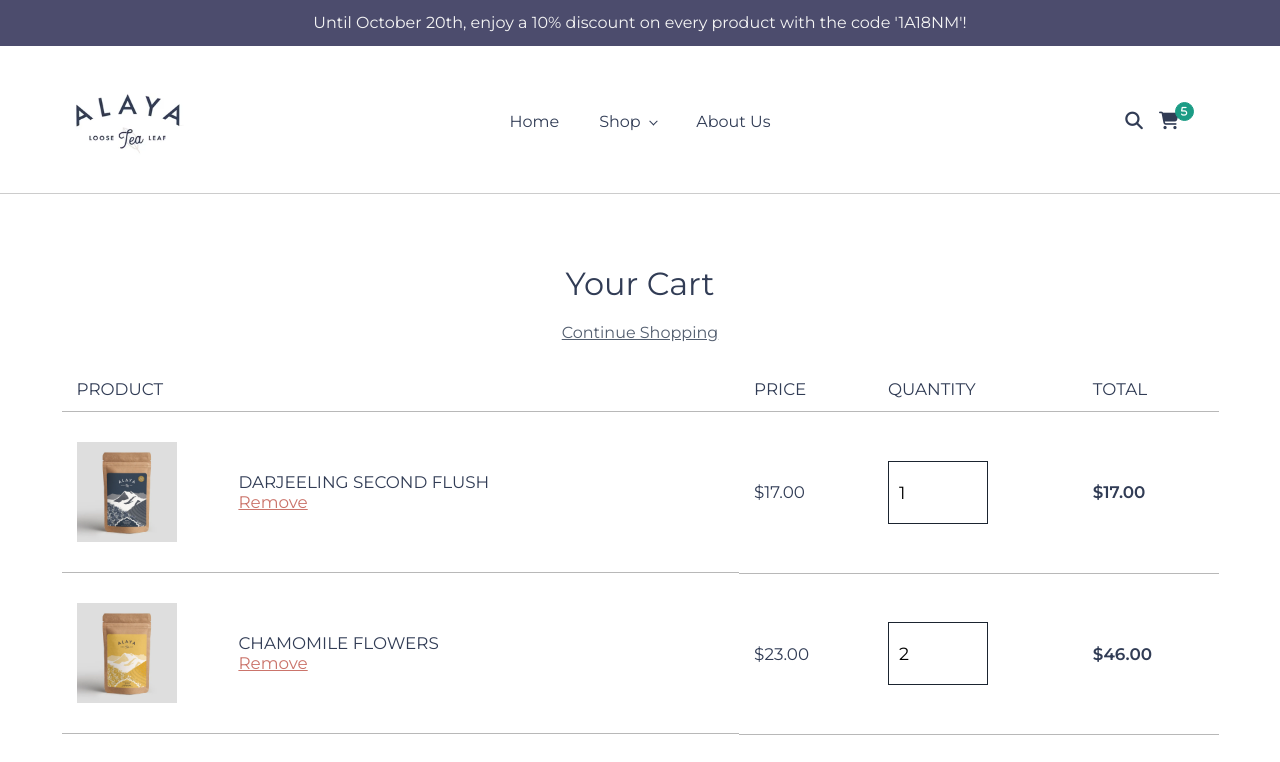
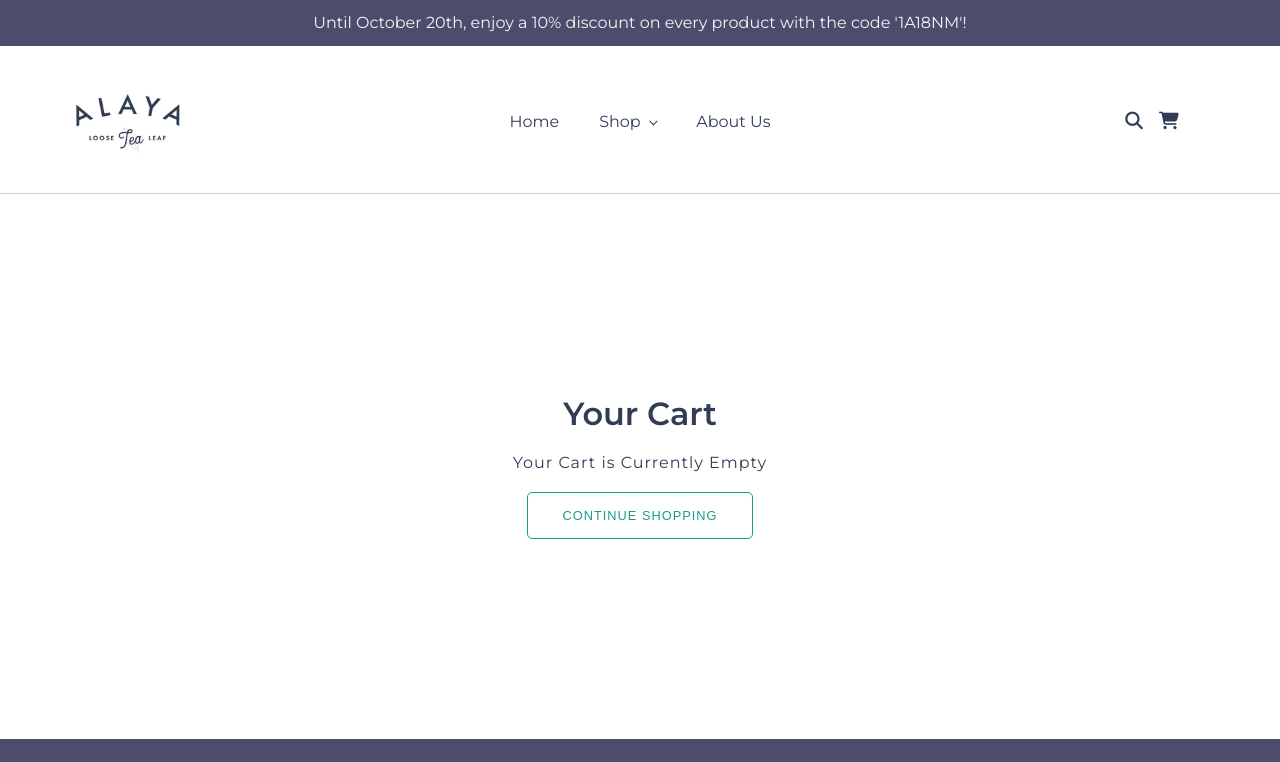
Before and after one commit to abdullahucaak/e-commerce-base, a Vue app: page /cart in a window 1280 px wide. Shown: the top 762 px of the page. Built offline with nearby package versions, Linux system fonts and the light colour scheme; data requests are answered from the project's data file.

Commit message:
The bug related to adding a new order to completedOrders has been resolved.

```diff
--- a/data/db.json
+++ b/data/db.json
@@ -226,46 +226,20 @@
       "totalPrice": null
     }
   ],
-  "cartProducts": [
-    {
-      "id": 2,
-      "name": "DARJEELING SECOND FLUSH",
-      "price": "17.00",
-      "photo": "product_600x600.webp",
-      "quantity": 1,
-      "totalPrice": "17.00"
-    },
-    {
-      "id": 13,
-      "name": "CHAMOMILE FLOWERS",
-      "price": "23.00",
-      "photo": "assam-black-600x600.webp",
-      "quantity": 2,
-      "totalPrice": "46.00"
-    },
-    {
-      "id": 15,
-      "name": "MORNING MUG",
-      "price": "33.59",
-      "photo": "assam-black-600x600.webp",
-      "quantity": 2,
-      "totalPrice": "67.18"
-    }
-  ],
+  "cartProducts": [],
   "orders": [],
   "completedOrders": [
     {
-      "id": 1,
       "userNote": "",
       "howDidYouHear": "Please Make a Selection",
       "cartProducts": [
         {
-          "id": 3,
-          "name": "ADACAY + GINGER",
-          "price": "11.99",
+          "id": 2,
+          "name": "DARJEELING SECOND FLUSH",
+          "price": "17.00",
           "photo": "product_600x600.webp",
           "quantity": 1,
-          "totalPrice": "11.99"
+          "totalPrice": "17.00"
         }
       ],
       "shippingInfo": {
@@ -279,17 +253,55 @@
         "phoneNumber": "+90 545 816 87 97"
       },
       "shippingMethod": {
+        "name": "USPS Ground",
+        "price": "9.44"
+      },
+      "cartInformation": {
+        "cartNumber": "8565 1827 3874 3837",
+        "nameOnCart": "Abdullah Uçak",
+        "expirationDate": "2024-04-02",
+        "securityCode": "654"
+      },
+      "orderUniqueCode": "fd28cf61-1d61-491d-81fc-88cc503f3497",
+      "finalPrice": "26.44",
+      "id": 1
+    },
+    {
+      "userNote": "",
+      "howDidYouHear": "Please Make a Selection",
+      "cartProducts": [
+        {
+          "id": 14,
+          "name": "TULSI (INDIAN BASIL)",
+          "price": "33.00",
+          "photo": "assam-black-600x600.webp",
+          "quantity": 1,
+          "totalPrice": "33.00"
+        }
+      ],
+      "shippingInfo": {
+        "email": "abdullahucaak@gmail.com",
+        "firstName": "Kaan",
+        "lastName": "Uçak",
+        "shippingAddress": "29 Ekim Mah. Kıbrıs Caddesi Narin Evleri B/blok No:8 Sincan/Ankara",
+        "country": "turkiye",
+        "zipCode": "06930",
+        "city": "Ankara",
+        "phoneNumber": "+90 545 816 87 97"
+      },
+      "shippingMethod": {
         "name": "USPS First Class Package",
         "price": "4.44"
       },
-      "finalPrice": "15.23",
       "cartInformation": {
         "cartNumber": "8565 1827 3874 3837",
         "nameOnCart": "Abdullah Uçak",
-        "expirationDate": "2024-03-28",
+        "expirationDate": "2024-04-05",
         "securityCode": "654"
       },
-      "orderUniqueCode": "21d8225d-79ee-484f-b06f-3f1a5451733b"
+      "orderUniqueCode": "34fe969b-f7b1-458f-8deb-5fc271f3895e",
+      "finalPrice": "37.44",
+      "id": 2
     }
   ]
 }
--- a/src/components/checkouts/PaymentC.vue
+++ b/src/components/checkouts/PaymentC.vue
@@ -170,6 +170,7 @@
 })
 
 const payNow = () =>{
+
   submitted.value = true
 
   if(validateSecurityCode.value && validateExpirationDate.value && validateNameOnCart.value && validateCartNumber.value){
@@ -201,7 +202,7 @@
       console.log("else worked" + productStore.orders[0].finalPrice )
     }
     /* posting to json function */
-    const post = async () =>{
+/*     const post = async () =>{
         await axios.post("http://localhost:3000/completedOrders", productStore.orders[0])
         .then((result)=>{
             console.log(result)
@@ -209,6 +210,19 @@
         .catch((error) => {
             console.error(error)
         });
+    } */
+    // Axios kullanarak objeyi "completedOrders" dizisine eklemek
+    const post = async () => {
+      await axios.post('http://localhost:3000/completedOrders', productStore.orders[0]) // Tek bir objeyi post ediyoruz
+        .then(response => {
+            // Axios başarıyla tamamlandığında, "completedOrders" dizisine ekleyin
+            productStore.completedOrders.push(response.data); // Yanıtı (response) doğrudan ekleyebilirsiniz, ya da uygun bir şekilde düzenleyebilirsiniz.
+            console.log('Order completed and added to completedOrders array:', response.data);
+        })
+        .catch(error => {
+            // Axios isteği başarısız olduğunda
+            console.error('Error completing order:', error.message);
+      });
     }
 
     /* delete from json and post to json function */
--- a/src/views/CartPage.vue
+++ b/src/views/CartPage.vue
@@ -110,6 +110,8 @@
 productStore.getCartProducts()
 /* getOrders with JSON */
 productStore.getOrders()
+/* getOrders with JSON */
+productStore.getCompletedOrders()
 
 const userNote = ref("")
 const howDidYouHear = ref("Please Make a Selection")
@@ -118,7 +120,6 @@
 const postOrders = (e) =>{
 
     const newOrder = reactive({
-        id: 1,
         userNote: userNote.value,
         howDidYouHear: howDidYouHear.value,
         cartProducts: productStore.cartProducts,
@@ -426,6 +427,12 @@
     .main .main-inner form .cart-footer .cart-footer-inner .f-right .f-right-inner .cart-buttons-container .submit-control input{
         padding: 10px 100px;
     }
+    .main .main-inner form .cart-footer .cart-footer-inner .f-right .f-right-inner .cart-buttons-container .submit-control input:hover{
+        padding: 10px 100px;
+        background-color: white;
+        color: #1b9c85;
+        border: #1b9c85 0.5px solid;
+    }
     .main .main-inner form .cart-footer .cart-footer-inner .f-right .f-right-inner .cart-buttons-container .additional-checkout-buttons ul li.icons{
         display: inline-block;
         padding: 20px 10px;
--- a/src/views/FinalPage.vue
+++ b/src/views/FinalPage.vue
@@ -10,10 +10,10 @@
                 <div class="card left">
                     <div class="card-inner">
                         <div class="c-header">
-                            <div class="icon">
+                            <div class="icon paid">
                                 <i class="fa-regular fa-circle-check"></i>
                             </div>
-                            <div >
+                            <div class="paid" >
                                 Thank you {{ productStore.completedOrders[0].shippingInfo.firstName }}.
                             </div>
                         </div>
@@ -133,6 +133,7 @@
 </template>
 
 <script setup>
+console.log("FINAL PAGE ONLINE")
 /* components */
 import { onBeforeMount } from 'vue';
 import ChosenProduct from '../components/checkouts/ChosenProduct.vue'
@@ -182,11 +183,12 @@
 
     .left .card-inner .c-header{
         display: grid;
-        grid-template-columns: 1fr 9fr;
+        grid-template-columns: max-content 9fr;
         font-size: 30px;
     }
     .left .card-inner .c-header .icon{
         display: inline-block;
+        margin-right: 10px;
     }
     .left .c-informing{
         margin-top: 20px;
```
